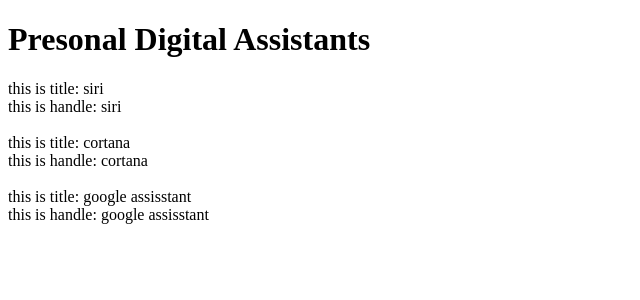
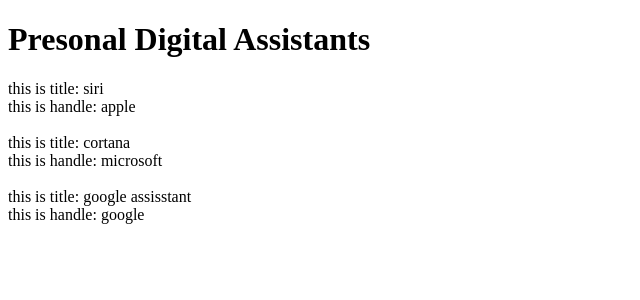
Before and after one commit to mosioc/tslate, a React (Create React App) app: page / in a window 1280 px wide. Shown: the top 300 px of the page, without its empty margins (0-640 px from the left). Built offline with nearby package versions, Linux system fonts and the light colour scheme.

Commit message:
proflie card compeleted

```diff
--- a/src/ProfileCard.js
+++ b/src/ProfileCard.js
@@ -1,8 +1,9 @@
-function ProfileCard(props) {
+function ProfileCard({title, handle}) {
+
     return (
         <div>
-            <div>this is title: {props.title}</div>
-            <div>this is handle: {props.title}</div>
+            <div>this is title: {title}</div>
+            <div>this is handle: {handle}</div>
         </div>
     );
 }
```
